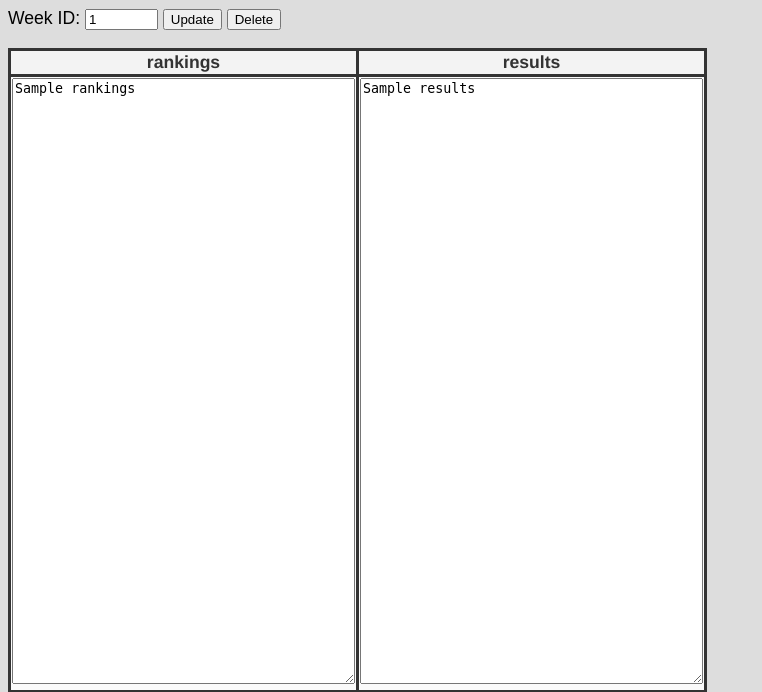
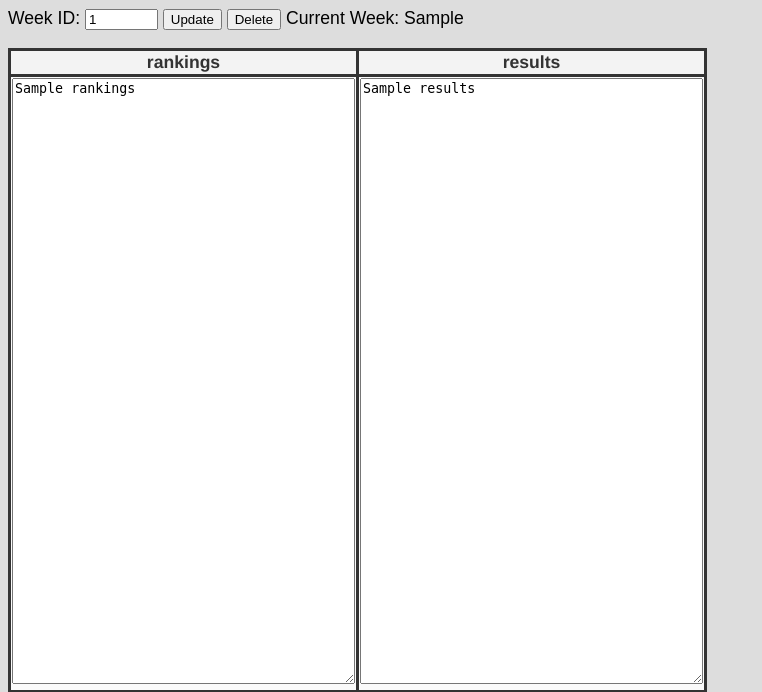
Before and after one commit to sholtebeck/knarflog, a Flask app: template templates/update.html in a window 1280 px wide. Shown: the top 692 px of the page, without its empty margins (0-762 px from the left). Run offline with Flask 2, Linux system fonts and the light colour scheme; the template is opened without the code that fills it: most values are stand-ins (such as "Sample title", 1, 10 or a date in 2020); lists and menus that the app fills with data are empty; parts of the project's set-up code (start-up, migrations or seed data) failed here and were passed over.

Commit message:
show current week

```diff
--- a/main.py
+++ b/main.py
@@ -225,7 +225,7 @@ def update(week_id=models.current_week()):
     elif users.get_current_user():
         rankings_json=json.dumps(getRankings(week_id))
         results_json=json.dumps(getResults(week_id))
-        return render_template('update.html', week_id=week_id,rankings=rankings_json,results=results_json)
+        return render_template('update.html', current_week=models.current_week(), week_id=week_id,rankings=rankings_json,results=results_json)
     else:
         return redirect(users.create_login_url("/update/"+str(week_id)), code=302)
 
--- a/templates/update.html
+++ b/templates/update.html
@@ -12,6 +12,7 @@
 {% if message!="Deleted" %}
 			<input type="submit" name="submit" value="Delete">
 {% endif %}
+Current Week: {{ current_week }}
 {{message}}  <p>
   <table>
     <thead>
```
